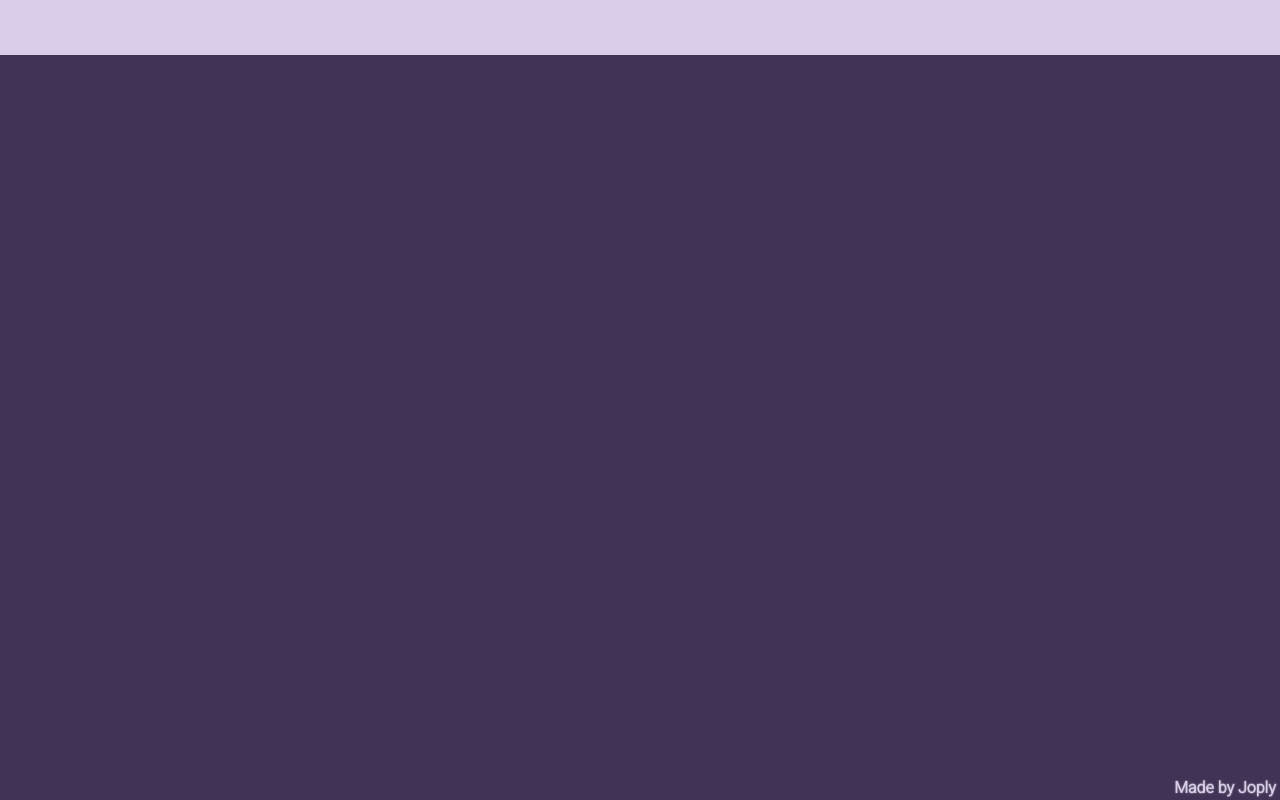
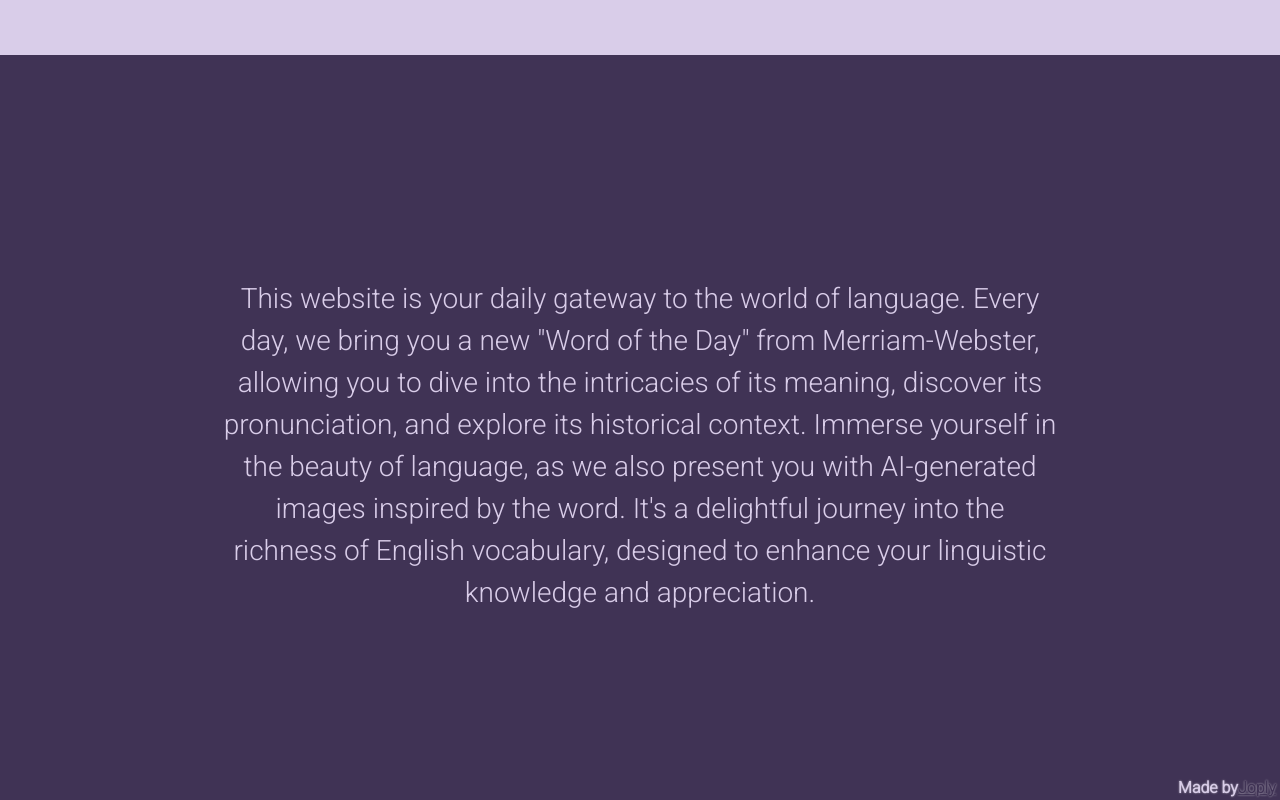
Before and after one commit to jxpler/aipho, a Flask app: page /about/ in a window 1280 px wide. Run offline with Flask 3, Linux system fonts and the light colour scheme; parts of the project's set-up code (start-up, migrations or seed data) failed here and were passed over; some libraries are stand-ins or nearby versions.

Commit message:
- Finished the html and css styling for the home and about pages - improved the output images generated by the AI by adding the definition to the input

```diff
--- a/app.py
+++ b/app.py
@@ -1,11 +1,12 @@
 from flask import Flask, render_template
-
+from scraper import daily_word_text, definition_text, main_atr_text
 app = Flask(__name__)
 
 
-@app.route('/gallery/', methods=["POST", "GET"])
+@app.route('/home/', methods=["POST", "GET"])
 def home():
-    return render_template('gallery.html')
+    word = daily_word_text.capitalize()
+    return render_template('home.html', word=word, definition=definition_text, atr=main_atr_text)
 
 
 @app.route('/', methods=["GET"])
--- a/scraper.py
+++ b/scraper.py
@@ -10,4 +10,7 @@ daily_word = soup.find(class_="word-header-txt")
 main_atr = soup.find(class_="main-attr")
 definition_container = soup.find(class_="wod-definition-container")
 definition = definition_container.find("p")
+
+main_atr_text = main_atr.text
+definition_text = definition.text
 daily_word_text = daily_word.text
--- a/static/css/global.css
+++ b/static/css/global.css
@@ -28,6 +28,28 @@ a {
 }
 
 
+h2 {
+    font-weight: bold;
+    font-size: 54px;
+    margin-bottom: 5px;
+    user-select: none;
+    cursor: default;
+}
+
+h5 {
+   font-style: italic;
+   font-size: 18px;
+   margin-top: -5px;
+   margin-bottom: 20px;
+   user-select: none;
+   cursor: default;
+}
+
+p:hover {
+    cursor: default;
+    user-select: none;
+}
+
 .navbar {
     width: 100%;
     height: 55px;
@@ -46,3 +68,52 @@ a {
   pointer-events: none;
   opacity: 0.4;
 }
+
+.info {
+    text-align: center;
+    color: #d9cde9;
+    font-size: 28px;
+    max-width: 75%;
+    word-wrap: break-word;
+    margin: 0 auto;
+    margin-left: auto;
+    margin-right: auto;
+    margin-top: 20%;
+}
+
+.col {
+    color: #d9cde9;
+}
+
+.text-col {
+    text-align: center;
+    justify-content: center;
+    margin-top: 30vh;
+}
+
+.image-col {
+    justify-content: center;
+}
+
+.image {
+
+    max-width: 95%;
+    max-height: 95%;
+    margin-top: 3%;
+    display: relative;
+    border: 1px solid #d9cde9;
+    filter: blur(0px);
+    border-radius: 10%;
+    background: #403355;
+    box-shadow  -41px 41px 82px #bebebe,
+                41px -41px 82px #ffffff;
+    user-select: none;
+    pointer-events: none;
+}
+
+.def {
+    word-wrap: break-word;
+    max-width: 45%;
+    margin: 0 auto;
+    font-size: 28px;
+}
--- a/templates/about.html
+++ b/templates/about.html
@@ -20,7 +20,22 @@
     </div>
 </nav>
 
+<div class="container">
+    <article class="info">
+
+        <p>This website is your daily gateway to the world of language.
+            Every day, we bring you a new "Word of the Day" from Merriam-Webster,
+            allowing you to dive into the intricacies of its meaning,
+            discover its pronunciation, and explore its historical context.
+            Immerse yourself in the beauty of language,
+            as we also present you with AI-generated images inspired by the word.
+            It's a delightful journey into the richness of English vocabulary,
+            designed to enhance your linguistic knowledge and appreciation.</p>
+
+    </article>
+</div>
+
 </nav>
 </body>
-<footer>Made by Joply</footer>
+<footer style="user-select: none;">Made by <a href="https://github.com/jxpler">Joply</a></footer>
 </html>
```
Also changed, not shown: generator.py (+5 -17 lines), templates/gallery.html (deleted, +0 -26 lines), templates/home.html (added, +43 -0 lines), static/images/favicon.svg (added), static/js/gallery.js (deleted), static/js/global.js (added).
